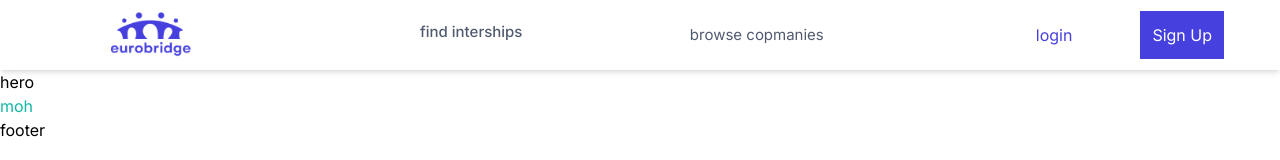
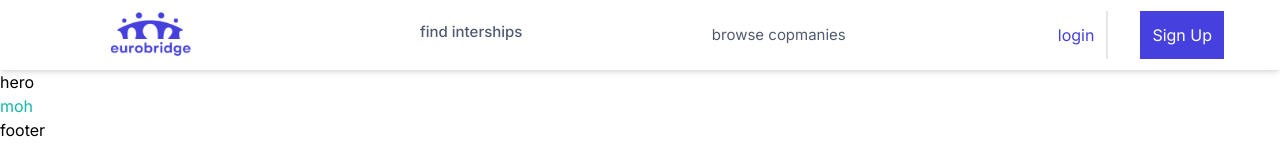
Before and after one commit to lostyoru/euro-bridge-front, a Next.js app: page / in a window 1280 px wide. Shown: the top 160 px of the page. Built offline with nearby package versions, Linux system fonts and the light colour scheme.

Commit message:
comitted changes

```diff
--- a/app/_components/Navbar.tsx
+++ b/app/_components/Navbar.tsx
@@ -28,12 +28,15 @@ const Navbar = () => {
           </Link>
         </ul>
         <div className="flex justify-around   ">
-          <button type="button" className="p-3 text-[#4640DE] ml-10 ">
+          <button
+            type="button"
+            className=" border-r-2 p-3 text-[#4640DE] ml-10 "
+          >
             login
           </button>
           <button
             type="button"
-            className=" p-3 text-[#FFFFFF]  bg-[#4640DE] mr-14 ml-14"
+            className=" p-3 text-[#FFFFFF]  bg-[#4640DE] mr-14 ml-8"
           >
             Sign Up
           </button>
```
